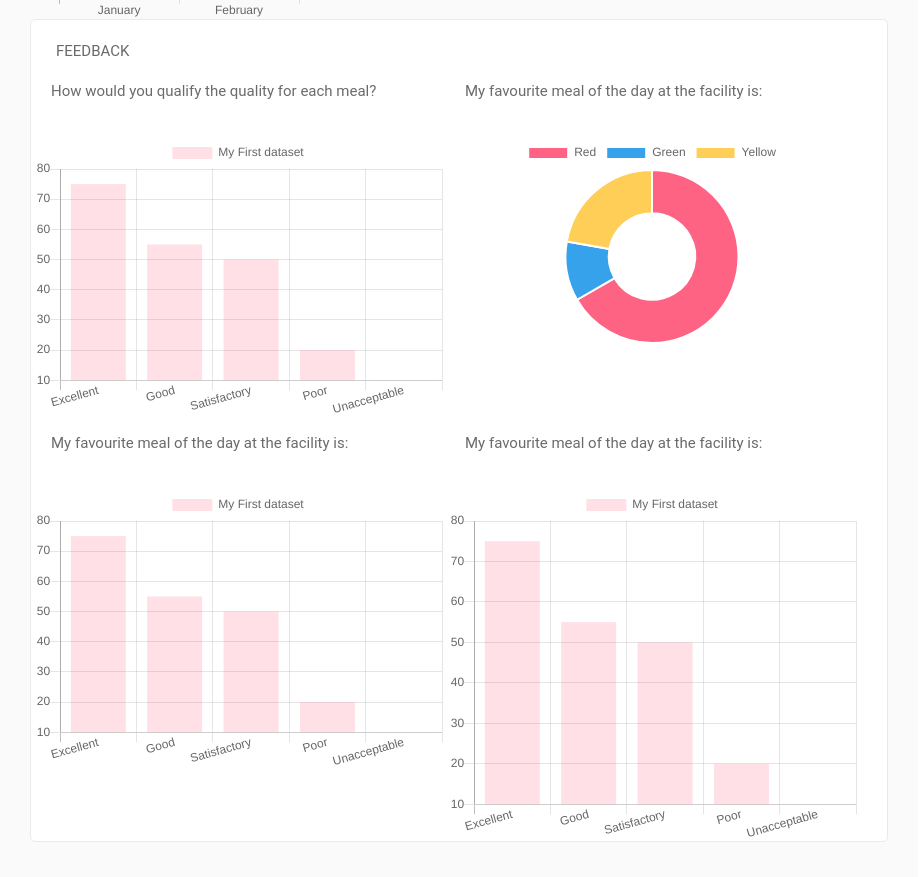
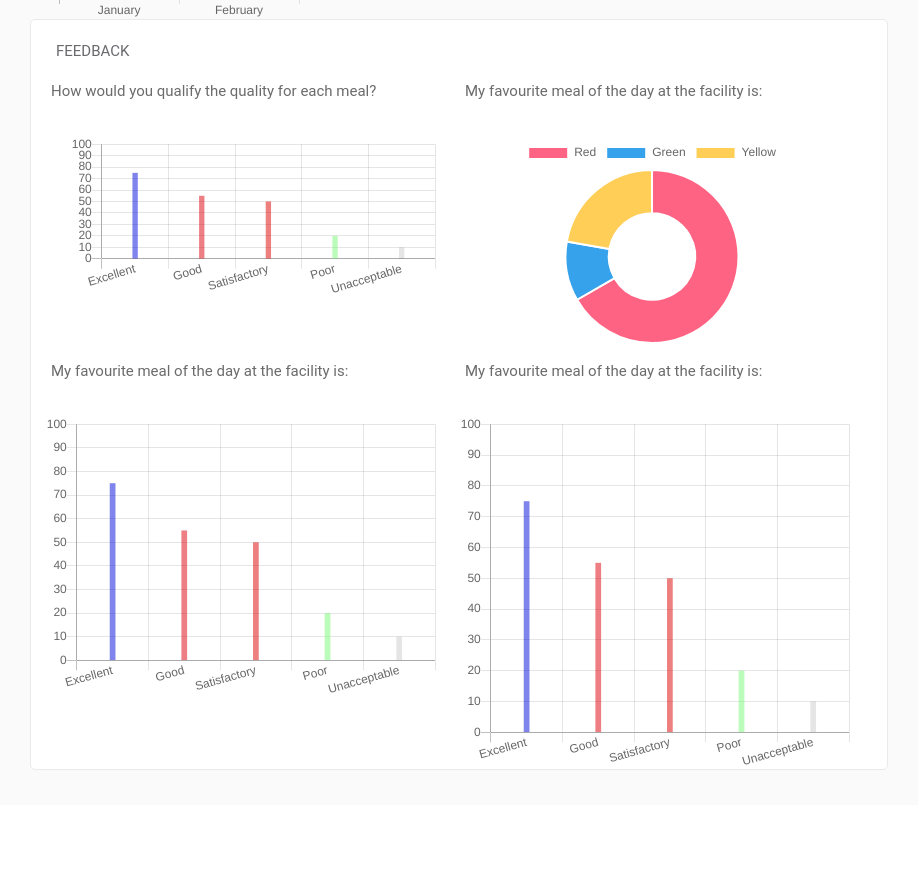
Before and after one commit to szopenkrk/component-builder, a React (Create React App) app: page / in a window 1280 px wide. Shown: the part 4920-5797 px from the top of the page, without its empty margins (0-921 px from the left). After the commit the page ends 5725 px from the top, so only its background shows below. Built offline with nearby package versions, Linux system fonts and the light colour scheme.

Commit message:
Params for bar chart

```diff
--- a/src/components/results-by-questions/index.js
+++ b/src/components/results-by-questions/index.js
@@ -38,48 +38,59 @@ class ResultsByQuestions extends Component {
             datasets: [
                 {
                     label: 'My First dataset',
-                    backgroundColor: 'rgba(255,99,132,0.2)',
-                    borderColor: 'rgba(255,99,132,1)',
-                    borderWidth: 0,
+                    backgroundColor: ["rgba(0,10,220,0.5)","rgba(220,0,10,0.5)","rgba(220,0,0,0.5)","rgba(120,250,120,0.5)" ],
                     hoverBackgroundColor: 'rgba(255,99,132,0.4)',
                     hoverBorderColor: 'rgba(255,99,132,1)',
                     data: [75, 55, 50, 20, 10]
                 }
             ]
         };
+        const barOption = {
+            legend: {
+                display: false
+            },
+            maintainAspectRatio: false,
+            layout: {padding: {left: 10, right: 10, top: 0, bottom: 0}},
+            scales: {
+                xAxes: [{ticks: {autoSkip: false}, barPercentage: 0.1}],
+                yAxes: [{ticks: {beginAtZero: true, max: 100}}]
+            }
+        }
         return (
             <div className="results-by-question">
                 <div className='label'>FEEDBACK</div>
                 <div className="grid">
                     <div className="box box1">
                         <div className='label'>How would you qualify the quality for each meal?</div>
-                        <Bar
-                            data={dataBar}
-                            options={{
-                                maintainAspectRatio: false
-                            }}
-                        />
+                        <dic className="bar-position">
+                            <Bar
+                                data={dataBar}
+                                width="360px"
+                                height="160px"
+                                options={barOption}
+                            />
+                        </dic>
                     </div>
                     <div className="box box2">
                         <div className='label'>My favourite meal of the day at the facility is:</div>
-                        <Doughnut data={dataDonut} />
+                        <Doughnut data={dataDonut}/>
                     </div>
                     <div className="box box3">
                         <div className='label'>My favourite meal of the day at the facility is:</div>
                         <Bar
                             data={dataBar}
-                            options={{
-                                maintainAspectRatio: false
-                            }}
+                            width="360px"
+                            height="160px"
+                            options={barOption}
                         />
                     </div>
                     <div className="box box4">
                         <div className='label'>My favourite meal of the day at the facility is:</div>
                         <Bar
                             data={dataBar}
-                            options={{
-                                maintainAspectRatio: false
-                            }}
+                            width="360px"
+                            height="160px"
+                            options={barOption}
                         />
                     </div>
                 </div>
--- a/src/components/results-by-questions/style.css
+++ b/src/components/results-by-questions/style.css
@@ -57,9 +57,6 @@
     width: 100%;
 
 }
-.results-by-question > .box > .label {
-
-}
 
 .box1 {}
 .box2 {}
@@ -67,7 +64,7 @@
 
 .results-by-question > .box > .label {
     margin-top: 16px;
-    margin-left: 20px;
+    margin-left: 25px;
     width: 292px;
     height: 21px;
     font-family: Roboto;
@@ -75,9 +72,17 @@
     font-weight: normal;
     font-stretch: normal;
     font-style: normal;
-    line-height: 1.4;
+    line-height: 1.87;
     letter-spacing: normal;
-    color: #6b6b6b;
+    color: #6a686d;
+}
+
+.scroll-horizental-histo {
+    width: 2px !important;
+}
+
+.bar-position {
+    margin-left: 25px;
 }
 
 
```
